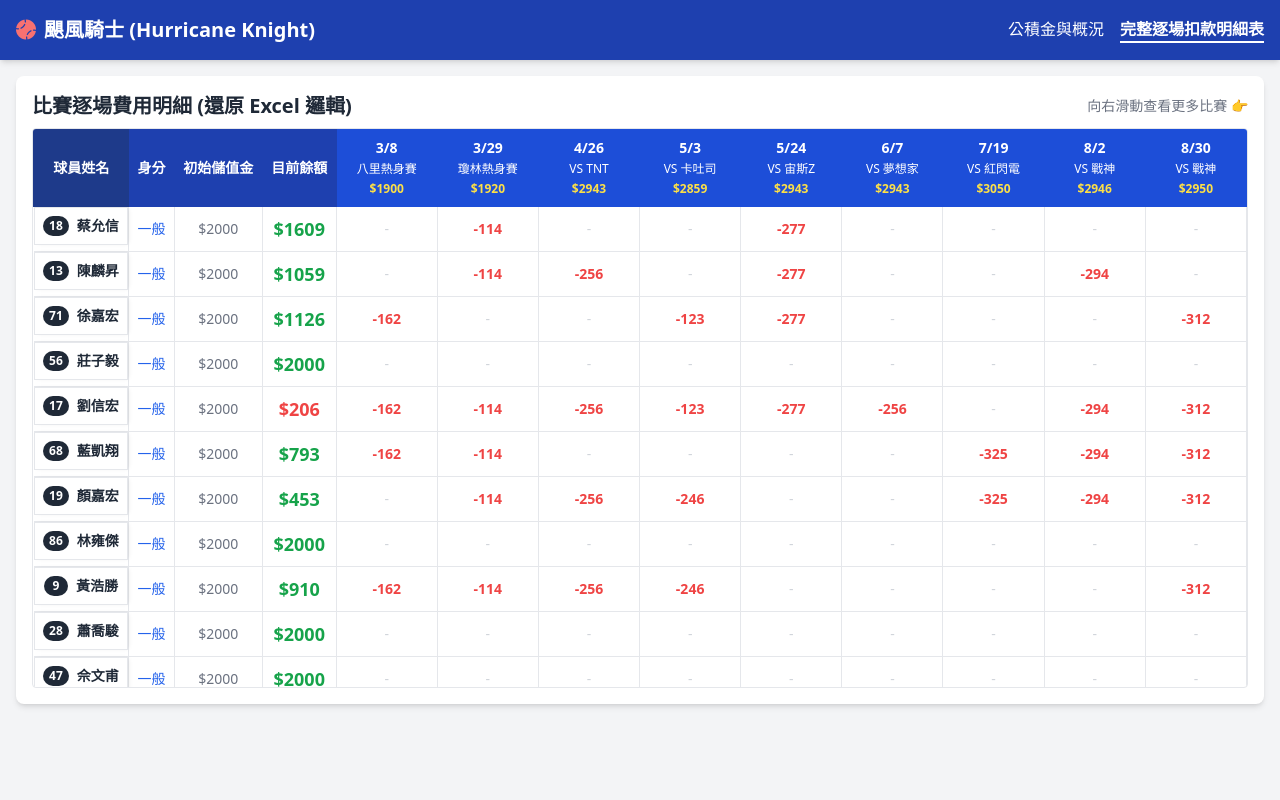
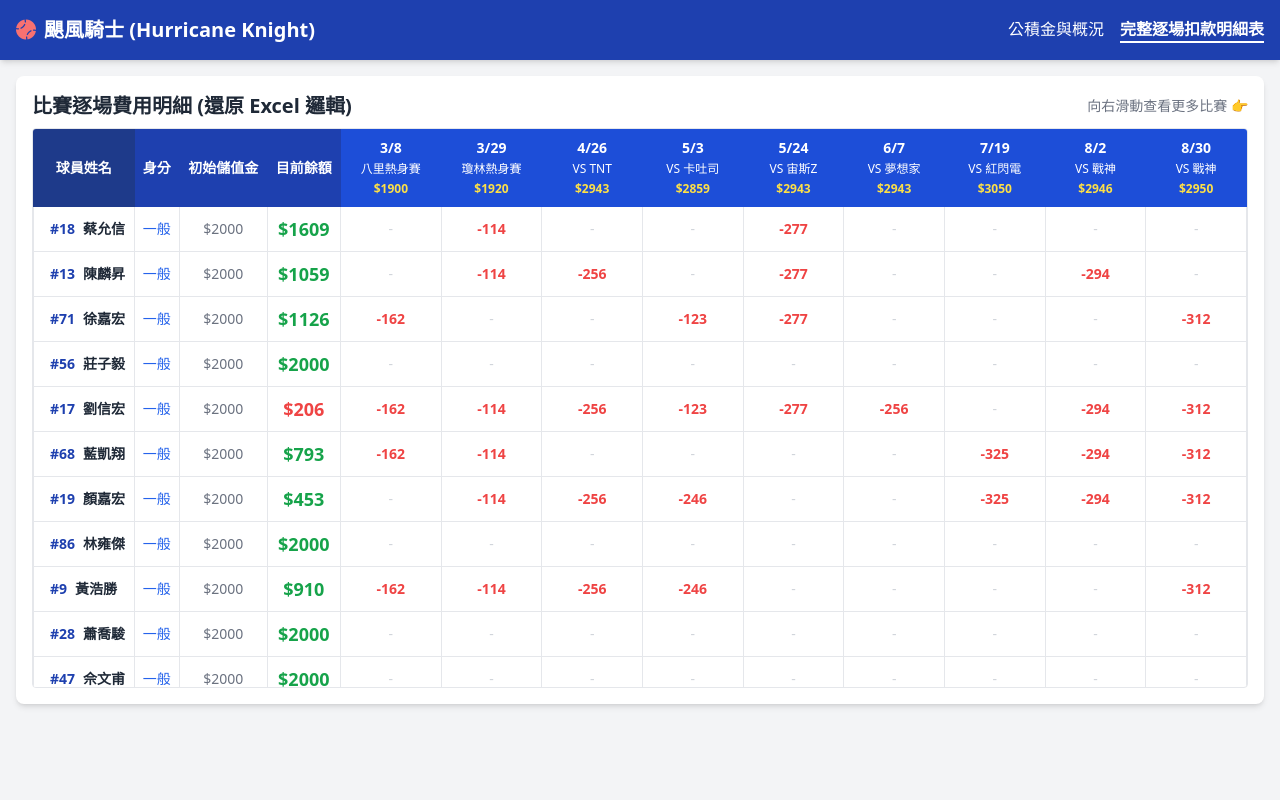
Before and after one commit to Yoshinobu1991/hurricane-knight, a plain HTML site: page index.html in a window 1280 px wide. Drawn offline with nearby package versions, Linux system fonts and the light colour scheme.

Commit message:
Change jersey number format to #18 Name

```diff
--- a/index.html
+++ b/index.html
@@ -101,8 +101,8 @@
                             </thead>
                             <tbody>
                                 <tr v-for="player in players" :key="player.id" class="hover:bg-blue-50 border-b">
-                                    <td class="p-2 border font-bold sticky left-0 bg-white shadow-[2px_0_5px_-2px_rgba(0,0,0,0.1)] flex items-center justify-center space-x-2">
-                                        <span v-if="player.number" class="bg-gray-800 text-white text-xs px-1.5 py-0.5 rounded-full inline-block min-w-[24px] text-center">{{ player.number }}</span>
+                                    <td class="p-2 border font-bold sticky left-0 bg-white shadow-[2px_0_5px_-2px_rgba(0,0,0,0.1)] text-left pl-4">
+                                        <span v-if="player.number" class="mr-2 text-blue-800">#{{ player.number }}</span>
                                         <span>{{ player.name }}</span>
                                     </td>
                                     <td class="p-2 border">
```
